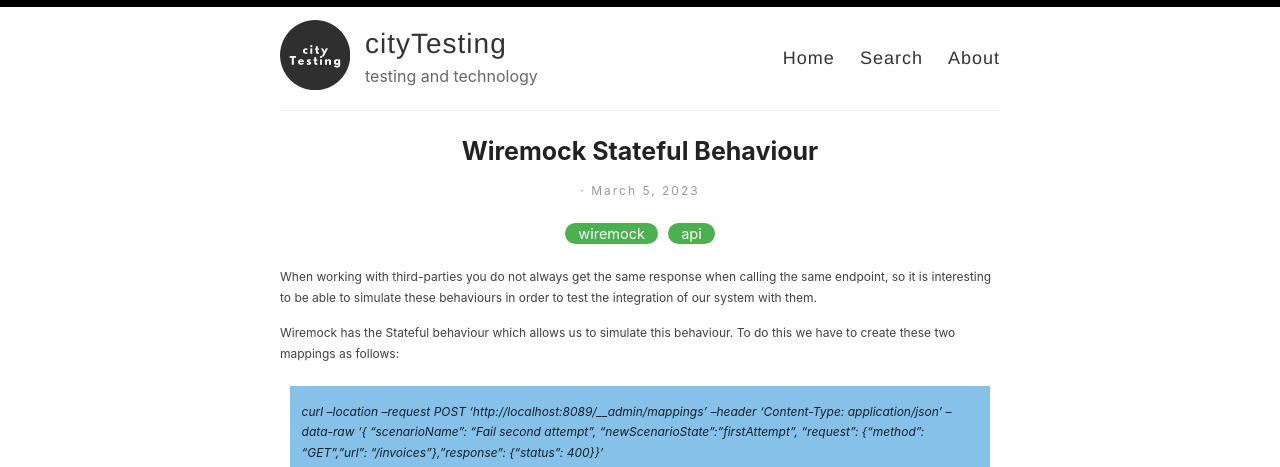
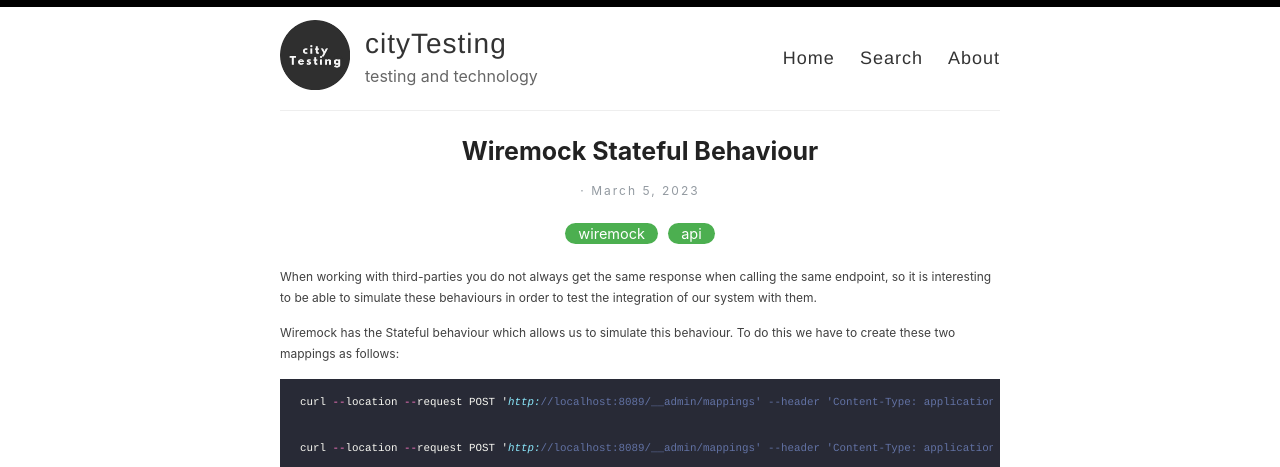
Before and after one commit to cityTesting/citytesting.github.io, a Jekyll site: the page built from _posts/2023-03-05-Wiremock-Stateful-Behaviour.md, in a window 1280 px wide, cut to the strip 0-467 px from the top of the page. Built offline with Jekyll 4.4.1, drawn with Linux system fonts in a browser that asks for light colours; some of the changed text lies outside the part shown.

Commit message:
Update 2023-03-05-Wiremock-Stateful-Behaviour.md

````diff
--- a/_posts/2023-03-05-Wiremock-Stateful-Behaviour.md
+++ b/_posts/2023-03-05-Wiremock-Stateful-Behaviour.md
@@ -7,10 +7,12 @@ categories: [wiremock, api]
 When working with third-parties you do not always get the same response when calling the same endpoint, so it is interesting to be able to simulate these behaviours in order to test the integration of our system with them.
 
 Wiremock has the Stateful behaviour which allows us to simulate this behaviour. To do this we have to create these two mappings as follows:
-> curl --location --request POST 'http://localhost:8089/__admin/mappings' --header 'Content-Type: application/json' --data-raw '{  "scenarioName": "Fail second attempt", "newScenarioState":"firstAttempt", "request": {"method": "GET","url": "/invoices"},"response": {"status": 400}}'
-
-> curl --location --request POST 'http://localhost:8089/__admin/mappings' --header 'Content-Type: application/json' --data-raw '{"scenarioName": "Fail second attempt","newScenarioState": "secondAttempt","requiredScenarioState": "firstAttempt","request": {"method": "GET","url": "/invoices"},"response": {"status": 200}}'
-
+```java
+curl --location --request POST 'http://localhost:8089/__admin/mappings' --header 'Content-Type: application/json' --data-raw '{  "scenarioName": "Fail second attempt", "newScenarioState":"firstAttempt", "request": {"method": "GET","url": "/invoices"},"response": {"status": 400}}'
+```
+```java
+curl --location --request POST 'http://localhost:8089/__admin/mappings' --header 'Content-Type: application/json' --data-raw '{"scenarioName": "Fail second attempt","newScenarioState": "secondAttempt","requiredScenarioState": "firstAttempt","request": {"method": "GET","url": "/invoices"},"response": {"status": 200}}'
+```
 ![](https://i.imgur.com/LZ5WsJI.png)
 
 After this we will receive first a 400 and then 200.
````
